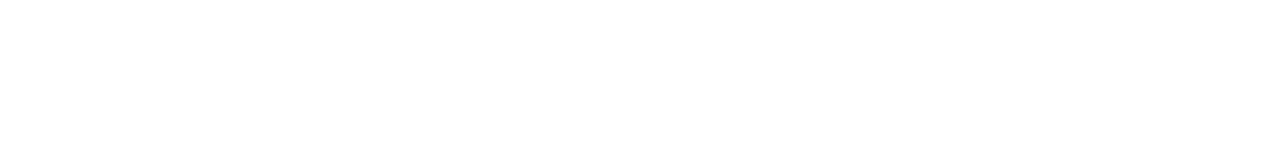
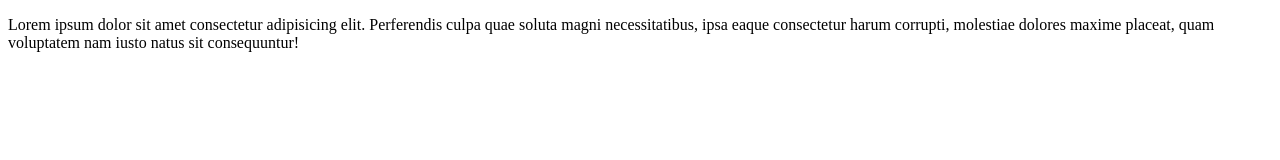
Before and after one commit to Glory-mmachi/me-portfolio, a plain HTML site: page index.html in a window 1280 px wide. Drawn offline with Linux system fonts and the light colour scheme.

Commit message:
added a text

```diff
--- a/index.html
+++ b/index.html
@@ -7,6 +7,6 @@
     <title>Me portfolio</title>
 </head>
 <body>
-
+    <p>Lorem ipsum dolor sit amet consectetur adipisicing elit. Perferendis culpa quae soluta magni necessitatibus, ipsa eaque consectetur harum corrupti, molestiae dolores maxime placeat, quam voluptatem nam iusto natus sit consequuntur!</p>
 </body>
 </html>
```
